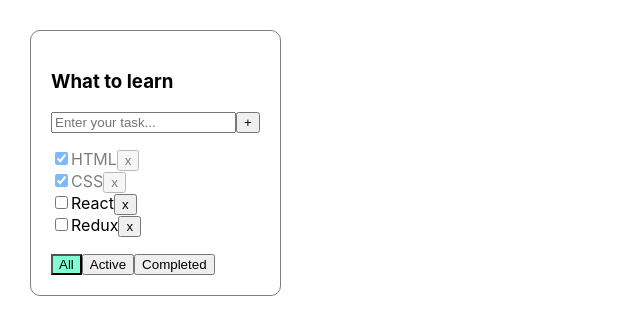
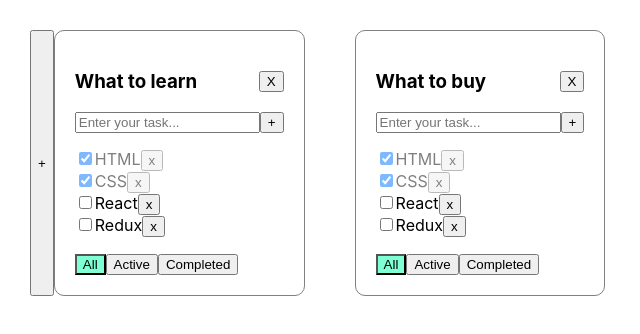
Before and after one commit to Nirweint/todolist-ts, a React (Create React App) app: page / in a window 1280 px wide. Shown: the top 334 px of the page, without its empty margins (0-640 px from the left). Built offline with nearby package versions, Linux system fonts and the light colour scheme.

Commit message:
05 many todolists

```diff
--- a/src/App.css
+++ b/src/App.css
@@ -37,3 +37,9 @@
 .error-message {
   color: red;
 }
+
+.todoListTitle {
+  display: flex;
+  align-items: center;
+  justify-content: space-between;
+}
--- a/src/App.tsx
+++ b/src/App.tsx
@@ -9,81 +9,110 @@
     isDone: boolean
 }
 
+type TodoListType = {
+    id: string
+    title: string
+    filter: FilterValuesType
+}
+
+type TasksStateType = {
+    [key: string]: Array<TaskType>
+}
+
 export type FilterValuesType = "all" | "active" | "completed";
 
 export function App() {
 
     // BLL - business logic layer:
-    const tasksForState: Array<TaskType> = [
+
+    const todoListId_1 = v1();
+    const todoListId_2 = v1();
+
+    const [todoLists, setTodoLists] = useState<Array<TodoListType>>([
+        {id: todoListId_1, title: "What to learn", filter: 'all'},
+        {id: todoListId_2, title: "What to buy", filter: 'all'},
+    ])
+
+    const [tasks, setTasks] = useState<TasksStateType>({
+        [todoListId_1]: [
             {id: v1(), title: "HTML", isDone: true},
             {id: v1(), title: "CSS", isDone: true},
             {id: v1(), title: "React", isDone: false},
             {id: v1(), title: "Redux", isDone: false},
-    ];
+        ],
+        [todoListId_2]: [
+            {id: v1(), title: "HTML", isDone: true},
+            {id: v1(), title: "CSS", isDone: true},
+            {id: v1(), title: "React", isDone: false},
+            {id: v1(), title: "Redux", isDone: false},
+        ],
+    })
 
-    const [tasks, setTasks] = useState<Array<TaskType>>(tasksForState)
-    const [filter, setFilter] = useState<FilterValuesType>("all")
-
-    const removeTask = (taskId: string) => {
-        setTasks(tasks.filter(t => t.id !== taskId))
+    const removeTask = (taskId: string, todoListId: string) => {
+        tasks[todoListId] = tasks[todoListId].filter(t => t.id !== taskId)
+        setTasks({...tasks})
     }
-    const changeFilter = (filter: FilterValuesType) => {
-        setFilter(filter)
-    }
-    const addTask = (title: string) => {
+    const addTask = (title: string, todoListId: string) => {
         const newTask: TaskType = {
             id: v1(),
             title,
             isDone: false,
         }
-        setTasks([newTask, ...tasks])
+        setTasks({...tasks, [todoListId]: [newTask, ...tasks[todoListId]]})
     }
-    const changeTaskStatus = (taskId: string, isDone: boolean) => {
-        const updatedTask = tasks.map(t => t.id === taskId ? {...t, isDone} : t)
-        setTasks(updatedTask)
+    const changeTaskStatus = (taskId: string, isDone: boolean, todoListId: string) => {
+        // const updatedTask = tasks.map(t => t.id === taskId ? {...t, isDone} : t)
+        setTasks({...tasks, [todoListId]: tasks[todoListId].map(t => t.id === taskId ? {...t, isDone: isDone} : t)})
     }
-    // const changeTaskStatus = (taskId: string) => {
-    //     const updatedTasks = tasks.map(t => {
-    //         if (t.id === taskId) {
-    //             return {...t, isDone: !t.isDone}
-    //         }
-    //         return t
-    //     })
-    //     setTasks(updatedTasks)
-    // }
-
-    // const changeTaskStatus = (taskId: string, isDone: boolean) => {
-    //     const updatedTasks = tasks.map(t => {
-    //         if (t.id === taskId) {
-    //             return {...t, isDone: isDone}
-    //         }
-    //         return t
-    //     })
-    //     setTasks(updatedTasks)
-    // }
-
-
+    const changeFilter = (filter: FilterValuesType, todoListId: string) => {
+        setTodoLists(todoLists.map(tl => tl.id === todoListId ? {...tl, filter: filter} : tl))
+    }
+    const removeTodoList = (todoListId: string) => {
+        setTodoLists(todoLists.filter(tl => tl.id !== todoListId))
+        delete tasks[todoListId]
+    }
+    const addTodoList = (title: string) => {
+        const newTodoList: TodoListType = {
+            id: v1(),
+            title,
+            filter: 'all',
+        }
+        setTodoLists([...todoLists, newTodoList])
+        setTasks({...tasks, [newTodoList.id] : []})
+    }
 
     // UI:
-    let tasksForRender: Array<TaskType> = tasks;
-    if (filter === "active") {
-        tasksForRender = tasks.filter(t => !t.isDone)
+
+    const todoListsComponents = todoLists.map(tl => {
+
+        let tasksForRender: Array<TaskType> = tasks[tl.id]
+        if (tl.filter === "active") {
+            tasksForRender = tasks[tl.id].filter(t => !t.isDone)
         }
-    if (filter === "completed") {
-        tasksForRender = tasks.filter(t => t.isDone)
+        if (tl.filter === "completed") {
+            tasksForRender = tasks[tl.id].filter(t => t.isDone)
         }
 
         return (
-        <div className="App">
             <TodoList
-                filter={filter}
-                title={"What to learn"}
+                key={tl.id}
+                id={tl.id}
+                filter={tl.filter}
+                title={tl.title}
                 tasks={tasksForRender}
                 removeTask={removeTask}
+                addTask={addTask}
                 changeFilter={changeFilter}
-                addTask={addTask}
                 changeTaskStatus={changeTaskStatus}
+                removeTodoList={removeTodoList}
             />
+        )
+    })
+
+    return (
+        <div className="App">
+            <button onClick={() => {addTodoList("fsdfsd")}}>+</button>
+            {todoListsComponents}
         </div>
     );
 }
--- a/src/TodoList.tsx
+++ b/src/TodoList.tsx
@@ -2,27 +2,29 @@
 import {FilterValuesType, TaskType} from "./App";
 
 type TodoListPropsType = {
+    id: string
     title: string
     filter: FilterValuesType
     tasks: Array<TaskType> // TaskType []
-    removeTask: (taskId: string) => void
-    changeFilter: (filter: FilterValuesType) => void
-    addTask: (title: string) => void
-    changeTaskStatus: (taskId: string, isDone: boolean) => void
+    removeTask: (taskId: string, todoListId: string) => void
+    addTask: (title: string, todoListId: string) => void
+    changeFilter: (filter: FilterValuesType, todoListId: string) => void
+    changeTaskStatus: (taskId: string, isDone: boolean, todoListId: string) => void
+    removeTodoList: (todoListId: string) => void
 }
 export const TodoList = (props: TodoListPropsType) => {
 
     const [title, setTitle] = useState<string>("")
     const [error, setError] = useState<boolean>(false)
 
-    const filterTasksAll = () => props.changeFilter('all');
-    const filterTasksActive = () => props.changeFilter('active');
-    const filterTasksCompleted = () => props.changeFilter('completed');
+    const filterTasksAll = () => props.changeFilter('all', props.id);
+    const filterTasksActive = () => props.changeFilter('active', props.id);
+    const filterTasksCompleted = () => props.changeFilter('completed', props.id);
 
     const addTaskHandler = () => {
         const trimTitle = title.trim()
         if (trimTitle) {
-            props.addTask(trimTitle)
+            props.addTask(trimTitle, props.id)
         } else {
             setError(true)
         }
@@ -37,6 +39,9 @@
             addTaskHandler()
         }
     }
+    const removeTodoListHandler = () => {
+        props.removeTodoList(props.id)
+    }
 
     const activeStyleBtnAll = props.filter === "all" ? 'active-filter' : '';
     const activeStyleBtnActive = props.filter === "active" ? 'active-filter' : '';
@@ -45,11 +50,10 @@
 
 
     const tasksJSXElements = props.tasks.map(task => {
-        const removeTask = () => props.removeTask(task.id)
+        const removeTask = () => props.removeTask(task.id, props.id)
         const changeCheckboxHandler = (e: ChangeEvent<HTMLInputElement>) => {
-            props.changeTaskStatus(task.id, e.currentTarget.checked)
+            props.changeTaskStatus(task.id, e.currentTarget.checked, props.id)
         }
-
         return (
             <li
                 className={task.isDone ? "is-done" : ""}
@@ -68,7 +72,10 @@
 
     return (
         <div className="todoList">
-            <h3>{props.title}</h3>
+            <div className={"todoListTitle"}>
+                <h3>{props.title}</h3>
+                <button onClick={removeTodoListHandler}>X</button>
+            </div>
             <div>
                 <input
                     className={error ? 'error' : ''}
```
Lines whose indentation alone changed are shown as unchanged.
